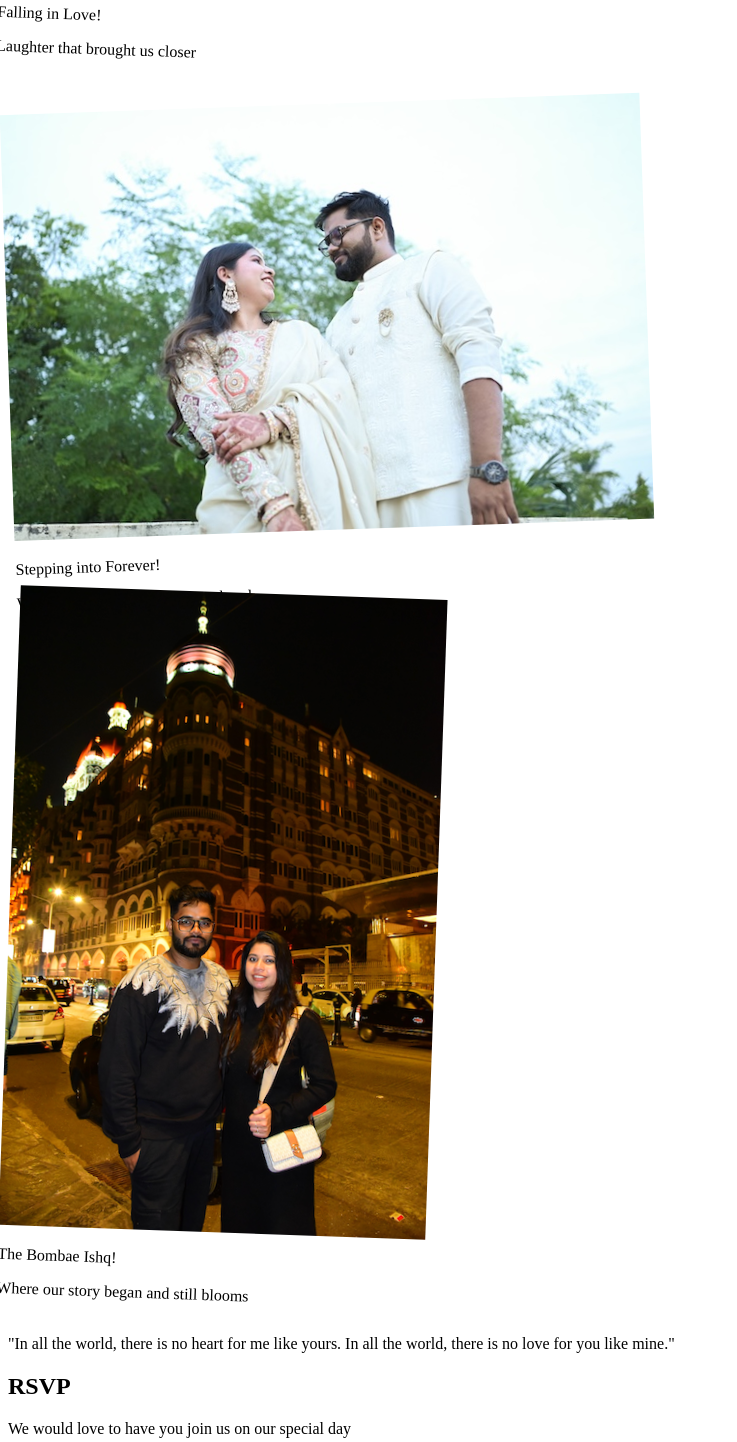
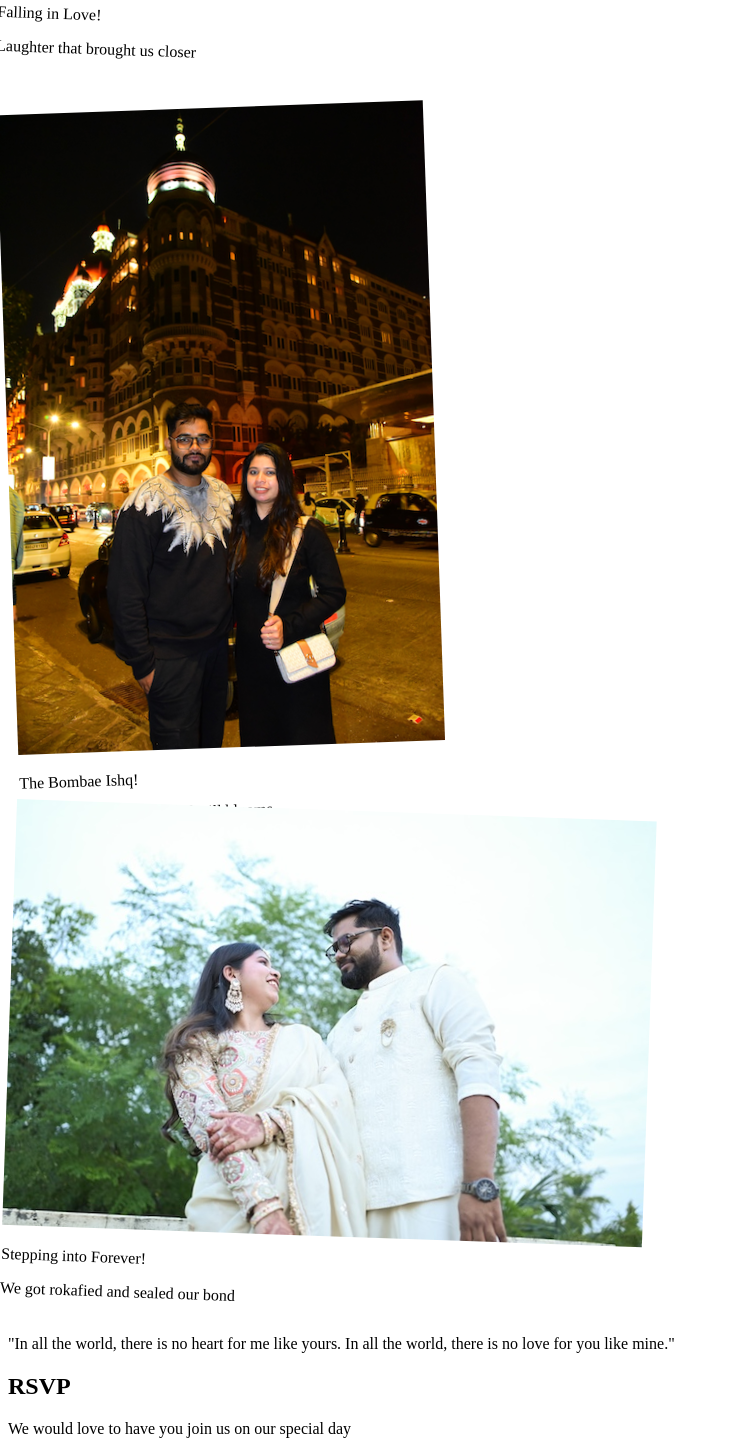
Before and after one commit to Rahulbanjare95/MyWedding, a React (Vite) app: page / in a window 1280 px wide. Shown: the part 3948-5390 px from the top of the page, without its empty margins (0-737 px from the left). Built offline with nearby package versions, Linux system fonts and the light colour scheme; the HTML template or start-up script is replaced by a standard one.

Commit message:
FIxed image order in journey

```diff
--- a/src/components/JourneySection.tsx
+++ b/src/components/JourneySection.tsx
@@ -13,15 +13,14 @@ const journeyStories = [
     caption: 'Laughter that brought us closer',
   },
   {
+    image: '/images/ourLastTripMemories.png',
+    title: 'The Bombae Ishq!',
+    caption: 'Where our story began and still blooms',
+  },{
     image: '/images/we-were-tied-forever.jpg',
     title: 'Stepping into Forever!',
     caption: 'We got rokafied and sealed our bond',
-  },
-  {
-    image: '/images/ourLastTripMemories.png',
-    title: 'The Bombae Ishq!',
-    caption: 'Where our story began and still blooms',
-  },
+  }
 ];
 
 export function JourneySection() {
```
